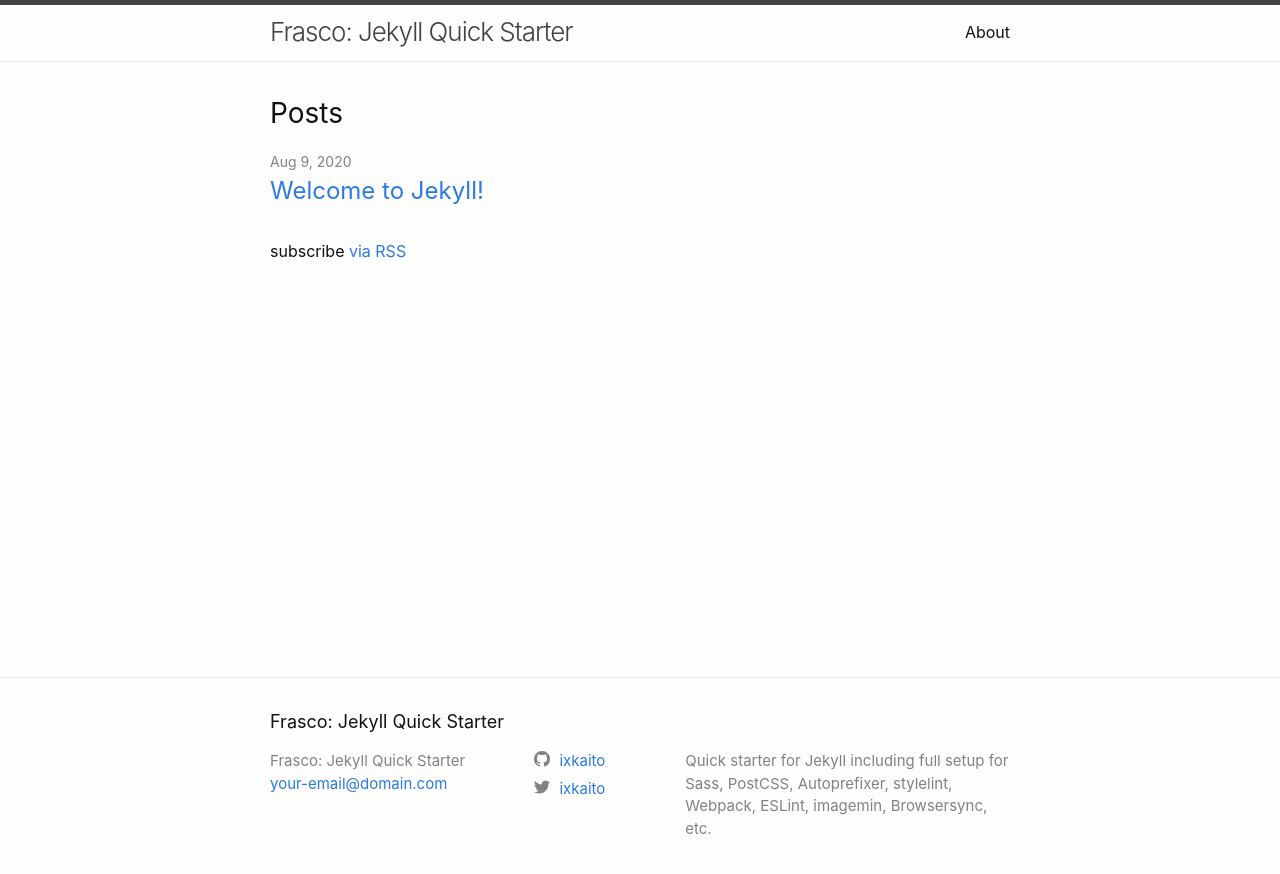
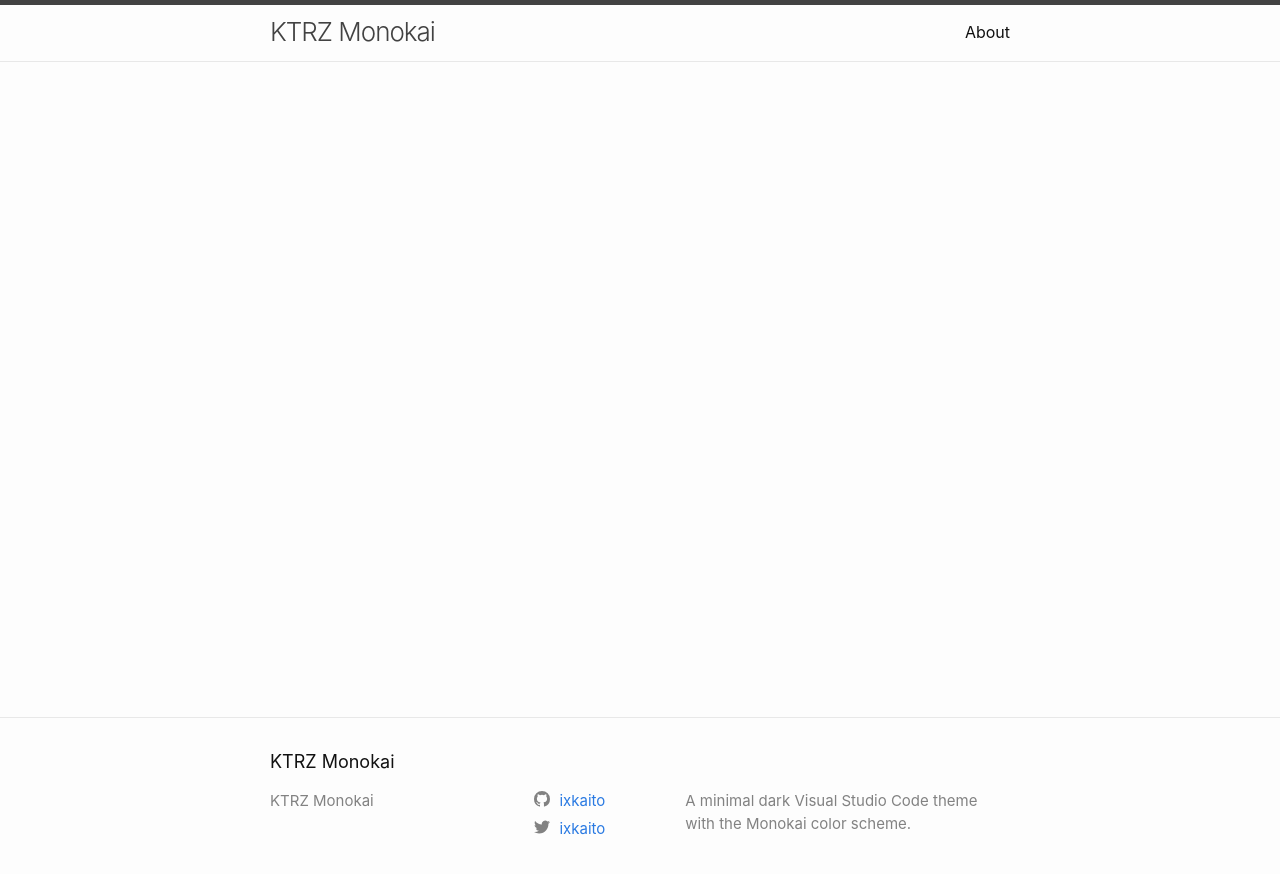
Before and after one commit to ixkaito/ktrz-monokai, a Jekyll site: the page built from index.md, in a window 1280 px wide. Shown: the top 874 px of the page. Built offline with Jekyll 4.4.1, drawn with Linux system fonts in a browser that asks for light colours.

Commit message:
Init some settings

```diff
--- a/_config.dev.yml
+++ b/_config.dev.yml
@@ -0,0 +1 @@
+baseurl: "/"
--- a/_config.yml
+++ b/_config.yml
@@ -18,12 +18,11 @@
 # You can create any custom variable you would like, and they will be accessible
 # in the templates via {{ site.myvariable }}.
 
-title: "Frasco: Jekyll Quick Starter"
-email: your-email@domain.com
+title: "KTRZ Monokai"
 description: >- # this means to ignore newlines until "baseurl:"
-  Quick starter for Jekyll including full setup for Sass, PostCSS, Autoprefixer, stylelint, Webpack, ESLint, imagemin, Browsersync, etc.
-baseurl: "" # the subpath of your site, e.g. /blog
-url: "" # the base hostname & protocol for your site, e.g. http://example.com
+  A minimal dark Visual Studio Code theme with the Monokai color scheme.
+baseurl: "/ktrz-monokai" # the subpath of your site, e.g. /blog
+url: "https://ixkaito.github.io" # the base hostname & protocol for your site, e.g. http://example.com
 twitter_username: ixkaito
 github_username:  ixkaito
 
```
Also changed, not shown: _posts/2020-08-09-welcome-to-jekyll.markdown (deleted, +0 -29 lines).
